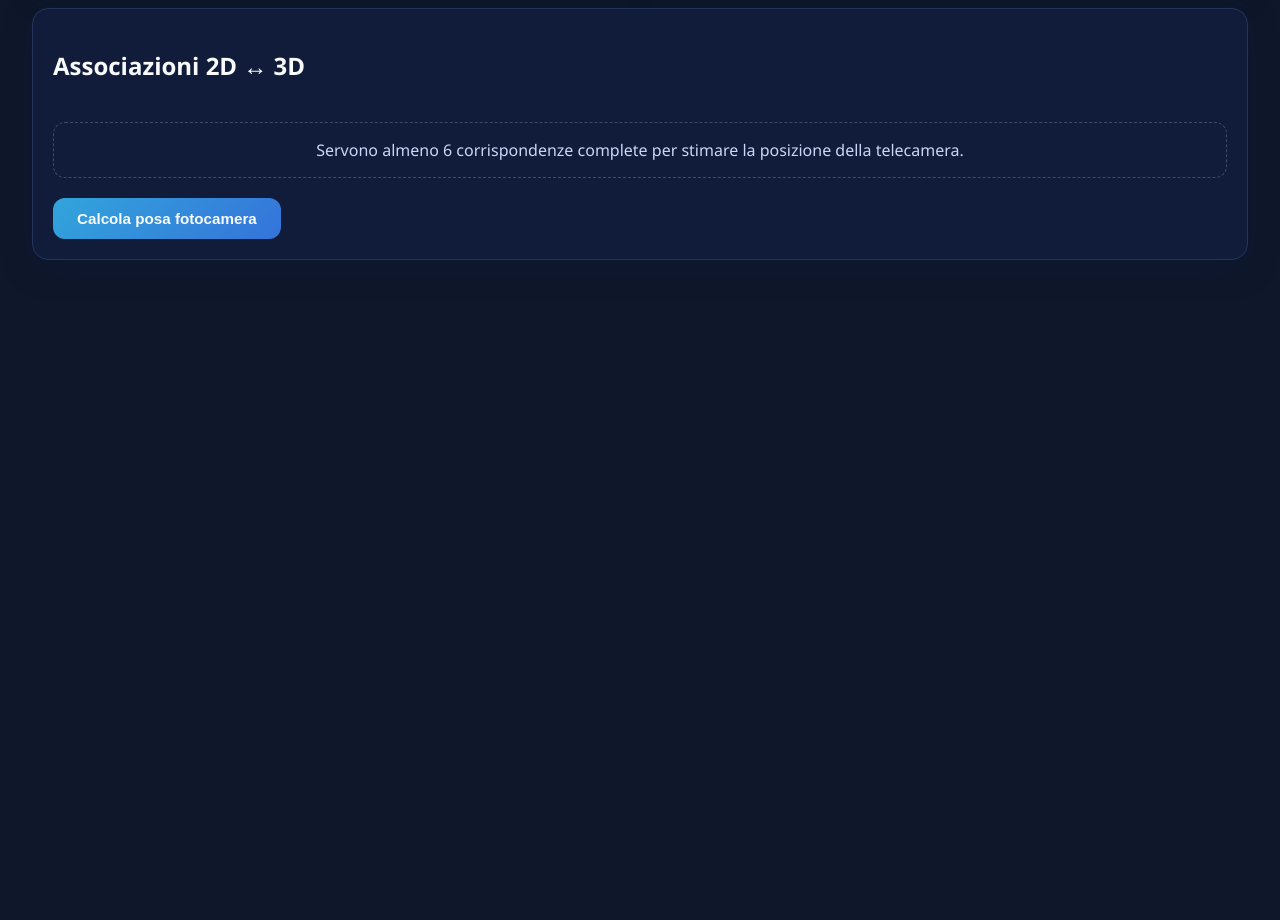
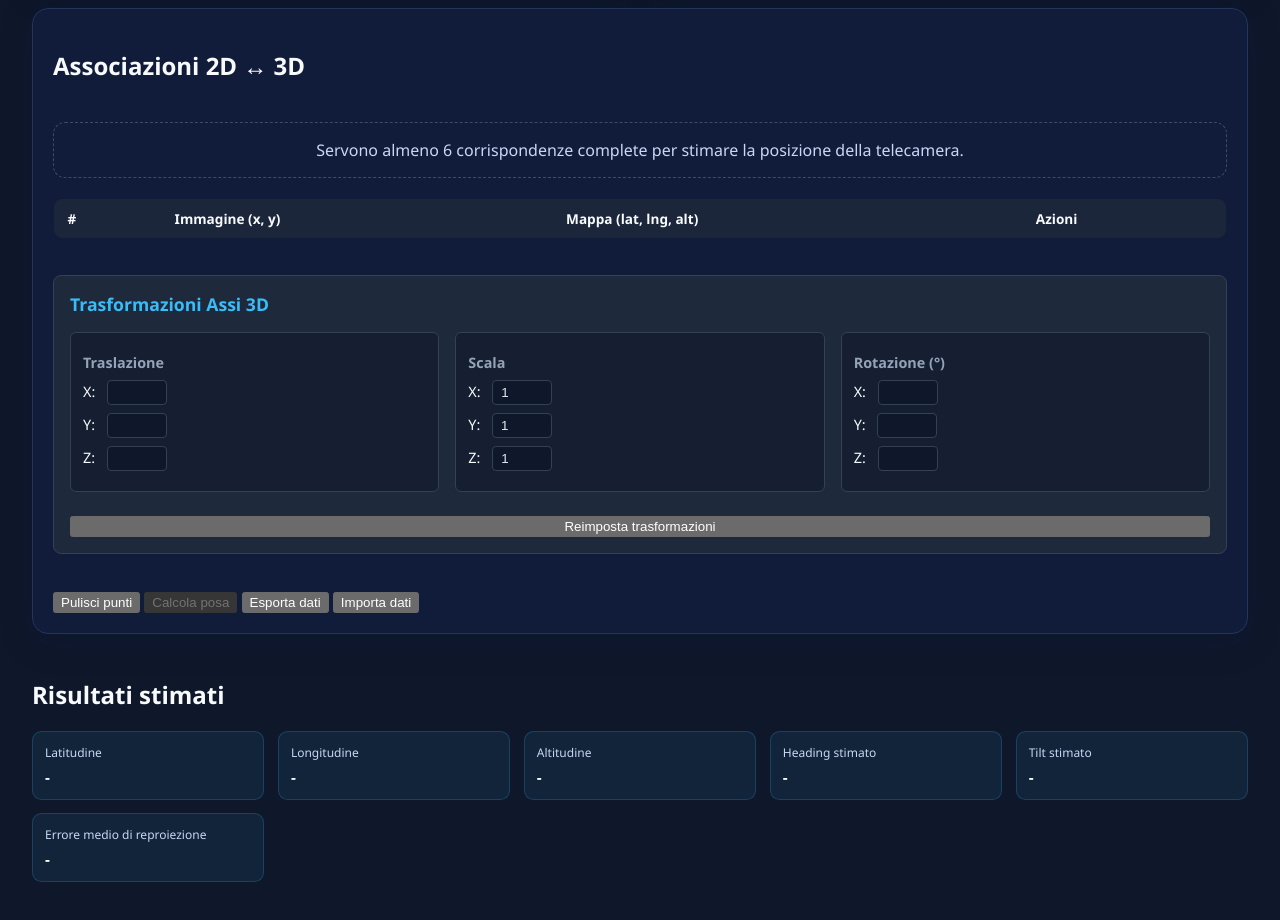
Before and after one commit to Heartran/ImageLocalizator, a website: page index.html in a window 1280 px wide. Shown: the part 996-1916 px from the top of the page. Before the commit the page ends 1296 px from the top, so only its background shows below. Drawn offline with Linux system fonts and the light colour scheme; no server answers.

Commit message:
feat: Add axis transformation and image/coordinate POST system
- Implement 3D axis transformation controls (translate, scale, rotate)
- Add Node.js/Express backend for handling image uploads and coordinate storage
- Create export/import functionality for project data
- Add coplanarity check for better pose estimation
- Update UI with transformation controls and data management buttons
- Configure CORS and file upload handling

```diff
--- a/index.html
+++ b/index.html
@@ -9,6 +9,8 @@
             color-scheme: dark;
             --bg: #0f172a;
             --bg-panel: #111c3a;
+            --transform-bg: #1e293b;
+            --transform-border: #334155;
             --bg-muted: #1e293b;
             --accent: #38bdf8;
             --warning: #f97316;
@@ -544,6 +546,62 @@
             main {
                 padding: 1.5rem;
             }
+        }
+
+        .transform-panel {
+            background: var(--transform-bg);
+            border: 1px solid var(--transform-border);
+            border-radius: 8px;
+            padding: 1rem;
+            margin: 1rem 0;
+        }
+
+        .transform-panel h3 {
+            margin-top: 0;
+            margin-bottom: 1rem;
+            font-size: 1.1rem;
+            color: var(--accent);
+        }
+
+        .transform-panel h4 {
+            margin: 0.5rem 0;
+            font-size: 0.9rem;
+            color: #94a3b8;
+        }
+
+        .transform-controls {
+            display: grid;
+            grid-template-columns: repeat(auto-fit, minmax(200px, 1fr));
+            gap: 1rem;
+            margin-bottom: 1rem;
+        }
+
+        .transform-group {
+            background: rgba(15, 23, 42, 0.5);
+            border: 1px solid var(--transform-border);
+            border-radius: 6px;
+            padding: 0.75rem;
+        }
+
+        .transform-group label {
+            display: block;
+            margin: 0.5rem 0;
+            font-size: 0.9rem;
+        }
+
+        .transform-group input[type="number"] {
+            width: 60px;
+            padding: 0.25rem 0.5rem;
+            margin-left: 0.5rem;
+            background: #0f172a;
+            border: 1px solid #334155;
+            border-radius: 4px;
+            color: #e2e8f0;
+        }
+
+        #resetTransforms {
+            width: 100%;
+            margin-top: 0.5rem;
         }
     </style>
 </head>
@@ -650,21 +708,60 @@
             <div class="empty-state" id="emptyState">
                 Servono almeno 6 corrispondenze complete per stimare la posizione della telecamera.
             </div>
-            <table id="matchesTable" style="display:none;">
+            <div class="table-container">
+                <table id="correspondenceTable">
                     <thead>
                         <tr>
                             <th>#</th>
-                        <th>Punto foto (px)</th>
-                        <th>Punto mappa</th>
-                        <th>Altitudine (m)</th>
+                            <th>Immagine (x, y)</th>
+                            <th>Mappa (lat, lng, alt)</th>
                             <th>Azioni</th>
                         </tr>
                     </thead>
-                <tbody id="matchesBody"></tbody>
+                    <tbody>
+                        <!-- Le righe verranno aggiunte dinamicamente -->
+                    </tbody>
                 </table>
-            <button class="btn-primary" id="solveButton">Calcola posa fotocamera</button>
-            <div class="results-card" id="resultsCard" style="display:none;">
-                <h3>Risultati stimati</h3>
+            </div>
+
+            <div class="transform-panel">
+                <h3>Trasformazioni Assi 3D</h3>
+                <div class="transform-controls">
+                    <div class="transform-group">
+                        <h4>Traslazione</h4>
+                        <label>X: <input type="number" id="transform-translateX" data-transform="translateX" step="0.1"></label>
+                        <label>Y: <input type="number" id="transform-translateY" data-transform="translateY" step="0.1"></label>
+                        <label>Z: <input type="number" id="transform-translateZ" data-transform="translateZ" step="0.1"></label>
+                    </div>
+
+                    <div class="transform-group">
+                        <h4>Scala</h4>
+                        <label>X: <input type="number" id="transform-scaleX" data-transform="scaleX" step="0.1" value="1"></label>
+                        <label>Y: <input type="number" id="transform-scaleY" data-transform="scaleY" step="0.1" value="1"></label>
+                        <label>Z: <input type="number" id="transform-scaleZ" data-transform="scaleZ" step="0.1" value="1"></label>
+                    </div>
+
+                    <div class="transform-group">
+                        <h4>Rotazione (°)</h4>
+                        <label>X: <input type="number" id="transform-rotateX" data-transform="rotateX" step="1"></label>
+                        <label>Y: <input type="number" id="transform-rotateY" data-transform="rotateY" step="1"></label>
+                        <label>Z: <input type="number" id="transform-rotateZ" data-transform="rotateZ" step="1"></label>
+                    </div>
+                </div>
+                <button id="resetTransforms" class="button button-secondary">Reimposta trasformazioni</button>
+            </div>
+
+            <div class="button-group">
+                <button id="clearPoints" class="button button-secondary">Pulisci punti</button>
+                <button id="computePose" class="button button-primary" disabled>Calcola posa</button>
+                <button id="exportData" class="button">Esporta dati</button>
+                <button id="importData" class="button">Importa dati</button>
+                <input type="file" id="importFile" accept=".json" style="display: none;">
+            </div>
+        </section>
+
+        <section class="results-panel">
+            <h2>Risultati stimati</h2>
             <div class="results-grid">
                 <div class="metric">
                     <span>Latitudine</span>
@@ -689,7 +786,6 @@
                 <div class="metric">
                     <span>Errore medio di reproiezione</span>
                     <strong id="resultReproj">-</strong>
-                    </div>
                 </div>
             </div>
         </section>
@@ -1827,6 +1923,39 @@
                 persistMapView();
             }
 
+            function arePointsCoplanar(points, tolerance = 1e-6) {
+                if (points.length < 4) return true; // Meno di 4 punti sono sempre complanari
+
+                // Prendi i primi tre punti per formare un piano
+                const p0 = points[0];
+                const p1 = points[1];
+                const p2 = points[2];
+
+                // Vettori nel piano
+                const v1 = {x: p1.x - p0.x, y: p1.y - p0.y, z: p1.z - p0.z};
+                const v2 = {x: p2.x - p0.x, y: p2.y - p0.y, z: p2.z - p0.z};
+
+                // Vettore normale al piano
+                const normal = {
+                    x: v1.y * v2.z - v1.z * v2.y,
+                    y: v1.z * v2.x - v1.x * v2.z,
+                    z: v1.x * v2.y - v1.y * v2.x
+                };
+
+                // Controlla se tutti gli altri punti giacciono sul piano
+                for (let i = 3; i < points.length; i++) {
+                    const p = points[i];
+                    const v = {x: p.x - p0.x, y: p.y - p0.y, z: p.z - p0.z};
+                    const dot = normal.x * v.x + normal.y * v.y + normal.z * v.z;
+
+                    if (Math.abs(dot) > tolerance) {
+                        return false; // Il punto non è sul piano
+                    }
+                }
+
+                return true; // Tutti i punti sono complanari
+            }
+
             function computeCameraPose() {
                 if (!window.mlMatrix) {
                     pushStatus('ml-matrix non disponibile: impossibile stimare la posa.', true);
@@ -1835,6 +1964,13 @@
                 const usable = state.correspondences.filter((entry) => entry.imagePoint && entry.mapPoint && entry.mapPoint.ecef);
                 if (usable.length < 6) {
                     pushStatus('Servono almeno 6 corrispondenze complete per stimare la posa della fotocamera.', true);
+                    return;
+                }
+
+                // Controlla se i punti sono complanari
+                const points3D = usable.map(entry => entry.mapPoint.ecef);
+                if (arePointsCoplanar(points3D)) {
+                    pushStatus('I punti selezionati sono complanari. Aggiungi punti non complanari per una stima accurata.', true);
                     return;
                 }
 
```
Also changed, not shown: package.json (added, +18 -0 lines), server.js (added, +106 -0 lines). Lines whose indentation alone changed are shown as unchanged.
